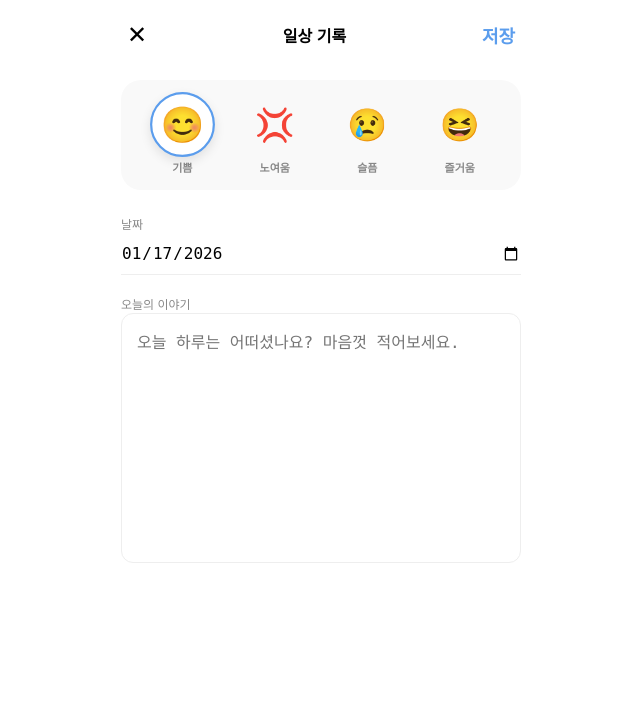
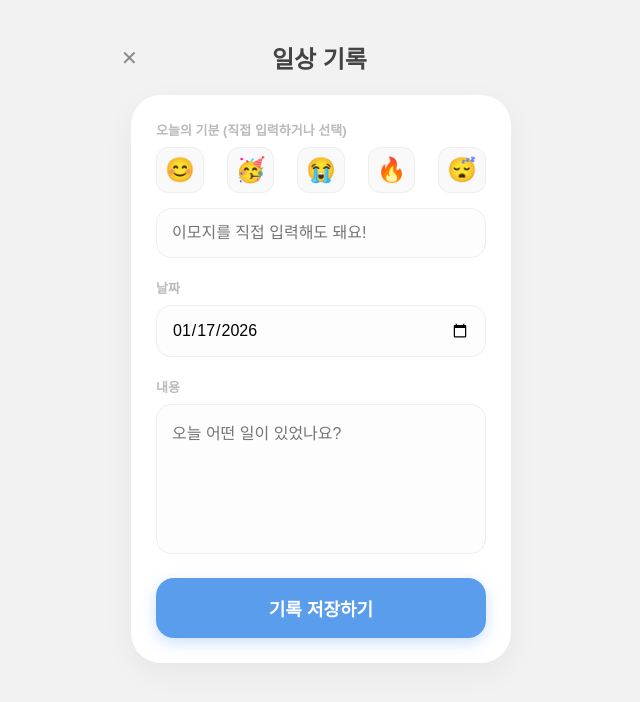
Before and after one commit to wealthsmurf/ADHdiary, a FastAPI app: template templates/daily.html in a window 1280 px wide. Shown: the top 702 px of the page, without its empty margins (319-959 px from the left). Run offline with FastAPI, Linux system fonts and the light colour scheme; the template is opened without the code that fills it, so the values that code supplies are empty.

Commit message:
Update daily.html

```diff
--- a/templates/daily.html
+++ b/templates/daily.html
@@ -3,79 +3,91 @@
 <head>
     <meta charset="UTF-8">
     <meta name="viewport" content="width=device-width, initial-scale=1.0">
-    <title>일상 기록</title>
+    <title>일상 기록 - ADHDIARY</title>
     <style>
-        body { margin: 0; font-family: 'Apple SD Gothic Neo', sans-serif; background-color: white; display: flex; justify-content: center; }
-        .container { width: 100%; max-width: 400px; padding: 20px; }
-        .header { display: flex; justify-content: space-between; align-items: center; margin-bottom: 30px; }
-        .save-btn { color: #5B9DED; font-weight: bold; border: none; background: none; font-size: 18px; cursor: pointer; }
+        :root { --bg-color: #F2F2F2; --adhd-blue: #5B9DED; }
+        body {
+            margin: 0; padding: 0; font-family: 'Apple SD Gothic Neo', sans-serif;
+            background-color: var(--bg-color); display: flex; flex-direction: column; align-items: center;
+        }
+        .header { width: 90%; max-width: 400px; margin-top: 40px; display: flex; align-items: center; justify-content: space-between; }
+        .back-btn { text-decoration: none; color: #888; font-size: 20px; }
+        .title { font-size: 24px; font-weight: 900; color: #444; }
 
-        /* 이모지 선택 영역 스타일 */
-        .emoji-select { display: flex; justify-content: space-around; margin-bottom: 25px; background: #f9f9f9; padding: 15px; border-radius: 20px; }
-        .emoji-item { display: flex; flex-direction: column; align-items: center; gap: 5px; }
-        .emoji-btn { font-size: 32px; cursor: pointer; border: 2px solid transparent; border-radius: 50%; width: 55px; height: 55px; display: flex; align-items: center; justify-content: center; transition: 0.2s; }
-        .emoji-label { font-size: 11px; color: #888; font-weight: bold; }
+        .form-card {
+            background: white; width: 90%; max-width: 380px; margin-top: 20px;
+            border-radius: 30px; padding: 25px; box-shadow: 0 10px 30px rgba(0,0,0,0.05);
+            box-sizing: border-box;
+        }
+        .input-label { font-size: 13px; color: #bbb; font-weight: bold; margin-bottom: 8px; display: block; }
 
-        /* 활성화 상태 (희노애락 각각의 색상 강조 가능) */
-        .emoji-btn.active { border-color: #5B9DED; background-color: white; box-shadow: 0 4px 10px rgba(0,0,0,0.1); transform: scale(1.1); }
+        /* 이모지 선택 영역 */
+        .emoji-selection { display: flex; justify-content: space-between; margin-bottom: 15px; }
+        .emoji-btn {
+            font-size: 24px; background: #f9f9f9; border: 1px solid #eee;
+            border-radius: 12px; padding: 8px; cursor: pointer; transition: 0.2s;
+        }
+        .emoji-btn:hover { background: #eef5ff; transform: scale(1.1); }
+        .emoji-btn.active { border-color: var(--adhd-blue); background: #eef5ff; }
 
-        input, textarea { width: 100%; border: none; border-bottom: 1px solid #eee; padding: 10px 0; font-size: 16px; margin-bottom: 20px; outline: none; }
-        textarea { height: 250px; border: 1px solid #eee; border-radius: 12px; padding: 15px; resize: none; box-sizing: border-box; }
+        input, textarea {
+            width: 100%; padding: 15px; border-radius: 15px; border: 1px solid #eee;
+            background: #fdfdfd; font-size: 16px; margin-bottom: 20px; box-sizing: border-box;
+            outline: none; font-family: inherit;
+        }
+        input:focus, textarea:focus { border-color: var(--adhd-blue); }
+
+        textarea { height: 150px; resize: none; }
+
+        .save-btn {
+            width: 100%; height: 60px; background-color: var(--adhd-blue);
+            color: white; border-radius: 18px; border: none;
+            font-size: 18px; font-weight: bold; cursor: pointer;
+            box-shadow: 0 5px 15px rgba(91, 157, 237, 0.3);
+        }
     </style>
 </head>
 <body>
-    <div class="container">
-        <form action="/save_daily" method="post" id="dailyForm">
-            <div class="header">
-                <button type="button" onclick="history.back()" style="border:none; background:none; font-size:24px; cursor:pointer">✕</button>
-                <div style="font-weight:bold">일상 기록</div>
-                <button type="submit" class="save-btn">저장</button>
+
+    <div class="header">
+        <a href="/" class="back-btn">✕</a>
+        <div class="title">일상 기록</div>
+        <div style="width: 20px;"></div> </div>
+
+    <div class="form-card">
+        <form action="/save_daily" method="post">
+            <label class="input-label">오늘의 기분 (직접 입력하거나 선택)</label>
+            <div class="emoji-selection">
+                <button type="button" class="emoji-btn" onclick="selectEmoji('😊', this)">😊</button>
+                <button type="button" class="emoji-btn" onclick="selectEmoji('🥳', this)">🥳</button>
+                <button type="button" class="emoji-btn" onclick="selectEmoji('😭', this)">😭</button>
+                <button type="button" class="emoji-btn" onclick="selectEmoji('🔥', this)">🔥</button>
+                <button type="button" class="emoji-btn" onclick="selectEmoji('😴', this)">😴</button>
             </div>
+            <input type="text" name="emoji" id="emojiInput" placeholder="이모지를 직접 입력해도 돼요!" required maxlength="10">
 
-            <div class="emoji-select">
-                <div class="emoji-item">
-                    <span class="emoji-btn active" onclick="selectEmoji('😊')">😊</span>
-                    <span class="emoji-label">기쁨</span>
-                </div>
-                <div class="emoji-item">
-                    <span class="emoji-btn" onclick="selectEmoji('💢')">💢</span>
-                    <span class="emoji-label">노여움</span>
-                </div>
-                <div class="emoji-item">
-                    <span class="emoji-btn" onclick="selectEmoji('😢')">😢</span>
-                    <span class="emoji-label">슬픔</span>
-                </div>
-                <div class="emoji-item">
-                    <span class="emoji-btn" onclick="selectEmoji('😆')">😆</span>
-                    <span class="emoji-label">즐거움</span>
-                </div>
-            </div>
-            <input type="hidden" name="emoji" id="selectedEmoji" value="😊">
+            <label class="input-label">날짜</label>
+            <input type="date" name="date" id="todayDate" required>
 
-            <label style="font-size:12px; color:#888">날짜</label>
-            <input type="date" name="date" id="dailyDate">
+            <label class="input-label">내용</label>
+            <textarea name="memo" placeholder="오늘 어떤 일이 있었나요?" required></textarea>
 
-            <label style="font-size:12px; color:#888">오늘의 이야기</label>
-            <textarea name="memo" placeholder="오늘 하루는 어떠셨나요? 마음껏 적어보세요."></textarea>
+            <button type="submit" class="save-btn">기록 저장하기</button>
         </form>
     </div>
 
     <script>
-        // 오늘 날짜 기본값 설정
-        document.getElementById('dailyDate').value = new Date().toISOString().substring(0, 10);
+        // 오늘 날짜 자동 설정
+        document.getElementById('todayDate').value = new Date().toISOString().substring(0, 10);
 
-        function selectEmoji(emoji) {
-            // hidden input에 값 저장
-            document.getElementById('selectedEmoji').value = emoji;
+        // 이모지 선택 함수
+        function selectEmoji(emoji, btn) {
+            // 입력창에 값 넣기
+            document.getElementById('emojiInput').value = emoji;
 
-            // 모든 버튼에서 active 제거 후 클릭한 것에만 추가
-            const btns = document.querySelectorAll('.emoji-btn');
-            btns.forEach(btn => {
-                btn.classList.remove('active');
-                if(btn.innerText === emoji) {
-                    btn.classList.add('active');
-                }
-            });
+            // 버튼 활성화 스타일 처리
+            document.querySelectorAll('.emoji-btn').forEach(b => b.classList.remove('active'));
+            btn.classList.add('active');
         }
     </script>
 </body>
```
